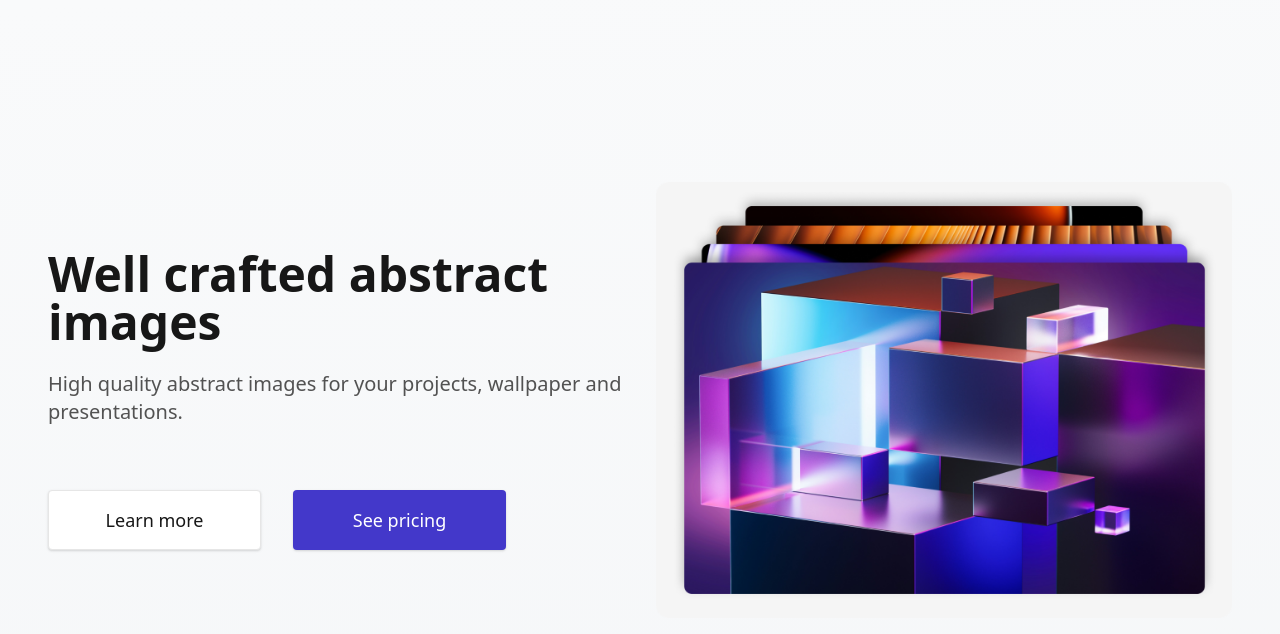
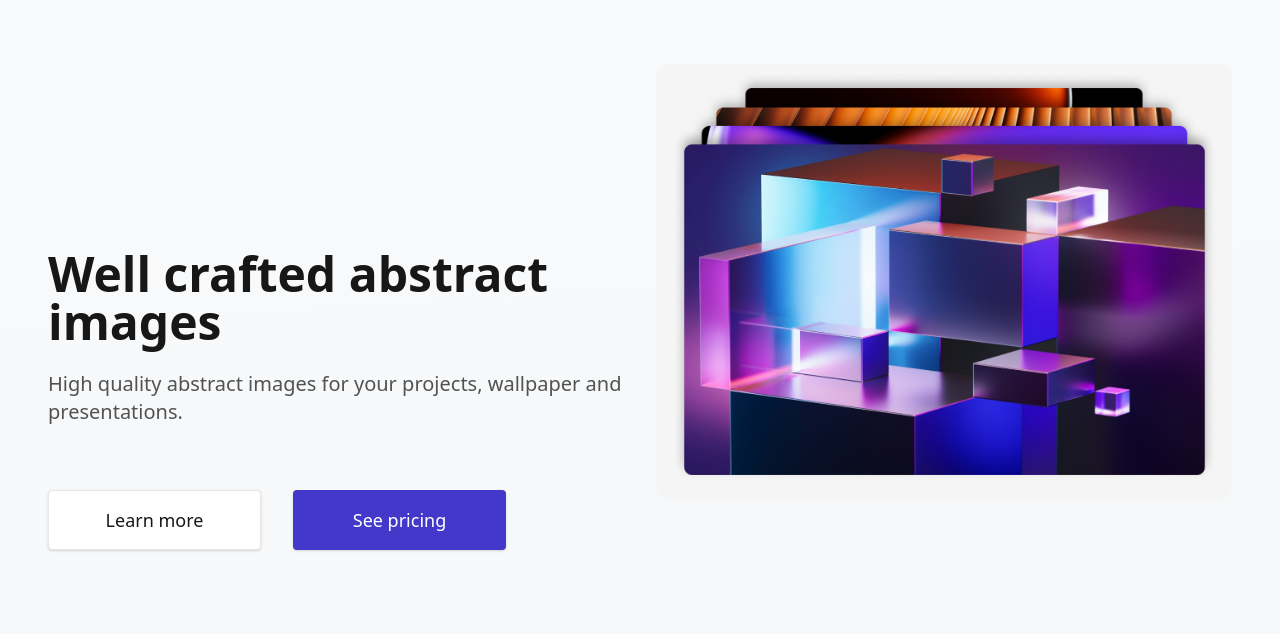
Before and after one commit to olchic88/ui-components, a React (Vite) app: page /hero-simple-tailwind in a window 1280 px wide. Shown: the top 634 px of the page. Built offline with nearby package versions, Linux system fonts and the light colour scheme.

Commit message:
style: update HeroSectionSimple layout, button hover/focus, transition and image alt attributes

```diff
--- a/src/components/marketing/HeroSectionSimple/HeroSectionSimpleHTML.jsx
+++ b/src/components/marketing/HeroSectionSimple/HeroSectionSimpleHTML.jsx
@@ -29,7 +29,7 @@ export default function HeroSectionSimpleHTML() {
         <img
           src={prism}
           className="hero-banner"
-            alt=""
+          alt="Colorful abstract geometric shapes"
           width={696}
           height={526}
         />
--- a/src/components/marketing/HeroSectionSimple/HeroSectionSimpleReact.jsx
+++ b/src/components/marketing/HeroSectionSimple/HeroSectionSimpleReact.jsx
@@ -2,7 +2,7 @@ import { Link } from "react-router";
 import "./heroSectionSimple.css";
 
 
-export default function HeroSectionSimpleReact({title, description, src, width, height}) {
+export default function HeroSectionSimpleReact({title, description, src, alt, width, height}) {
   return (
     <div className="container-section">
         <div className="hero-section">
@@ -27,7 +27,7 @@ export default function HeroSectionSimpleReact({title, description, src, width,
           <img
             src={src}
             className="hero-banner"
-            alt=""
+            alt={alt}
             width={width}
             height={height}
           />
--- a/src/components/marketing/HeroSectionSimple/HeroSectionSimpleTailwind.jsx
+++ b/src/components/marketing/HeroSectionSimple/HeroSectionSimpleTailwind.jsx
@@ -4,6 +4,7 @@ export default function HeroSectionSimpleTailwind({
   title,
   description,
   src,
+  alt,
   width,
   height,
   fullpage,
@@ -17,6 +18,7 @@ export default function HeroSectionSimpleTailwind({
   outline-none
   focus:outline-none
   focus:shadow-[0_0_0_4px_rgba(68,76,231,0.12)]
+  transition-[background-color,color,box-shadow,border-color] duration-300
   md:h-[60px]
   md:text-lg`;
 
@@ -26,18 +28,17 @@ export default function HeroSectionSimpleTailwind({
         ${fullpage ? "max-w-full p-0" : "max-w-[1440px] p-4"}`}
     >
       <div
-        className={`grid grid-cols-4 justify-items-center gap-8 gap-y-12
+        className={`grid grid-cols-4 gap-8 gap-y-12
           py-[104px] px-3
-          rounded-md overflow-hidden
+          rounded-md
           bg-[linear-gradient(176.17deg,_#f9fafb_0.94%,_#edf0f3_316.54%)]
           shadow-[0_10px_15px_-3px_rgba(0,0,0,0.1),_0_4px_6px_-2px_rgba(0,0,0,0.05)]
 
           md:grid-cols-6 md:landscape:grid-cols-12
           md:gap-y-8 md:py-[91px] md:p-4
-          md:landscape:py-16 md:landscape:p-12 md:landscape:items-center
+          md:landscape:py-16 md:landscape:p-12
 
           [@media(min-width:90rem)]:grid-cols-12
-          [@media(min-width:90rem)]:items-center
           [@media(min-width:90rem)]:gap-8
           [@media(min-width:90rem)]:p-[96px]
           [@media(min-width:90rem)]:py-[105px]
@@ -83,6 +84,11 @@ export default function HeroSectionSimpleTailwind({
                 text-[var(--color-primary)]
                 hover:bg-[var(--bg-primary-hover)]
                 focus:bg-[var(--bg-primary-hover)]
+                hover:border
+                focus:border
+                hover:text-[var(--color-primary-hover)]
+                focus:text-[var(--color-primary-hover)]
+
                 md:py-[15px] md:p-[23px]`}
                 to="#"
               >
@@ -98,6 +104,7 @@ export default function HeroSectionSimpleTailwind({
                 text-[var(--color-primary-invert)]
                 hover:bg-[var(--bg-brand-primary-emphasize)]
                 focus:bg-[var(--bg-brand-primary-emphasize)]
+
                 md:py-4 md:p-6`}
                 to="#"
               >
@@ -109,10 +116,10 @@ export default function HeroSectionSimpleTailwind({
         <img
           src={src}
           className="col-span-4
-          w-full h-auto object-contain
+          max-w-full w-full h-auto object-cover
           md:col-span-6 md:landscape:col-span-6
           [@media(min-width:90rem)]:col-span-7"
-          alt=""
+          alt={alt}
           width={width}
           height={height}
         />
--- a/src/components/marketing/HeroSectionSimple/heroSectionSimple.css
+++ b/src/components/marketing/HeroSectionSimple/heroSectionSimple.css
@@ -9,7 +9,6 @@
   display: grid;
   grid-template-columns: repeat(4, minmax(0, 1fr));
   gap: 32px;
- justify-items: center;
 
   row-gap: 48px;
   padding: 104px 12px;
@@ -18,7 +17,6 @@
   box-shadow: 0px 10px 15px -3px rgba(0, 0, 0, 0.1),
     0px 4px 6px -2px rgba(0, 0, 0, 0.05);
   border-radius: 6px;
-  overflow: hidden;
 }
 
 .fullpage .container-section {
@@ -82,25 +80,27 @@
   font-weight: 500;
 
   height: 48px;
-  padding: 12px 20px;
 
   font-size: 1rem;
   line-height: 1.5rem;
   outline: none;
+
+  box-shadow: 0px 1px 3px rgba(0, 0, 0, 0.1), 0px 1px 2px rgba(0, 0, 0, 0.06);
+  transition: background-color 300ms, color 300ms, box-shadow 300ms,
+    border-color 300ms;
 }
 
 .hero-btn.btn-primary {
+  padding: 12px 20px;
   background-color: var(--bg-brand-primary);
   color: var(--color-primary-invert);
-  box-shadow: 0px 1px 3px rgba(0, 0, 0, 0.1), 0px 1px 2px rgba(0, 0, 0, 0.06);
 }
 
 .hero-btn.btn-secondary {
+  padding: 11px 19px;
   background-color: var(--bg-primary);
   color: var(--color-primary);
-  padding: 11px 19px;
   border: 0.5px solid #e6e6e6;
-  box-shadow: 0px 1px 3px rgba(0, 0, 0, 0.1), 0px 1px 2px rgba(0, 0, 0, 0.06);
 }
 
 .hero-btn.btn-primary:hover,
@@ -111,17 +111,19 @@
 .hero-btn.btn-secondary:hover,
 .hero-btn.btn-secondary:focus {
   background-color: var(--bg-primary-hover);
+  border: 1px solid #e6e6e6;
+  color: var(--color-primary-hover);
 }
 
 .hero-btn:focus {
   box-shadow: 0px 0px 0px 4px rgba(68, 76, 231, 0.12);
 }
 
-
 .hero-banner {
   max-width: 100%;
+  width: 100%;
   height: auto;
-  object-fit: contain;
+  object-fit: cover;
 }
 
 @media (min-width: 768px) {
@@ -138,7 +140,6 @@
 
   .hero-content {
     gap: 64px;
-
   }
 
   .hero-header {
@@ -181,7 +182,6 @@
   .hero-section {
     grid-template-columns: repeat(12, minmax(0, 1fr));
     padding: 64px 48px;
-    align-items: center;
   }
 
   .hero-content {
@@ -198,7 +198,6 @@
     grid-template-columns: repeat(12, minmax(0, 1fr));
     gap: 32px;
     padding: 105px 96px;
-    align-items: center;
   }
 
   .hero-content {
--- a/src/pages/HeroSectionSimpleReactPage.jsx
+++ b/src/pages/HeroSectionSimpleReactPage.jsx
@@ -8,6 +8,7 @@ export default function HeroSectionSimpleReactPage() {
         title="Well crafted abstract images"
         description="High quality abstract images for your projects, wallpaper and
                 presentations."
+        alt="Colorful abstract geometric shapes"
         src={prism}
         width={696}
         height={526}
--- a/src/pages/HeroSectionSimpleTailwindPage.jsx
+++ b/src/pages/HeroSectionSimpleTailwindPage.jsx
@@ -8,6 +8,7 @@ export default function HeroSectionSimpleTailwindPage() {
       description="High quality abstract images for your projects, wallpaper and
                 presentations."
       src={prism}
+      alt="Colorful abstract geometric shapes"
       width={696}
       height={526}
       fullpage={true}
```
Lines whose indentation alone changed are shown as unchanged.
